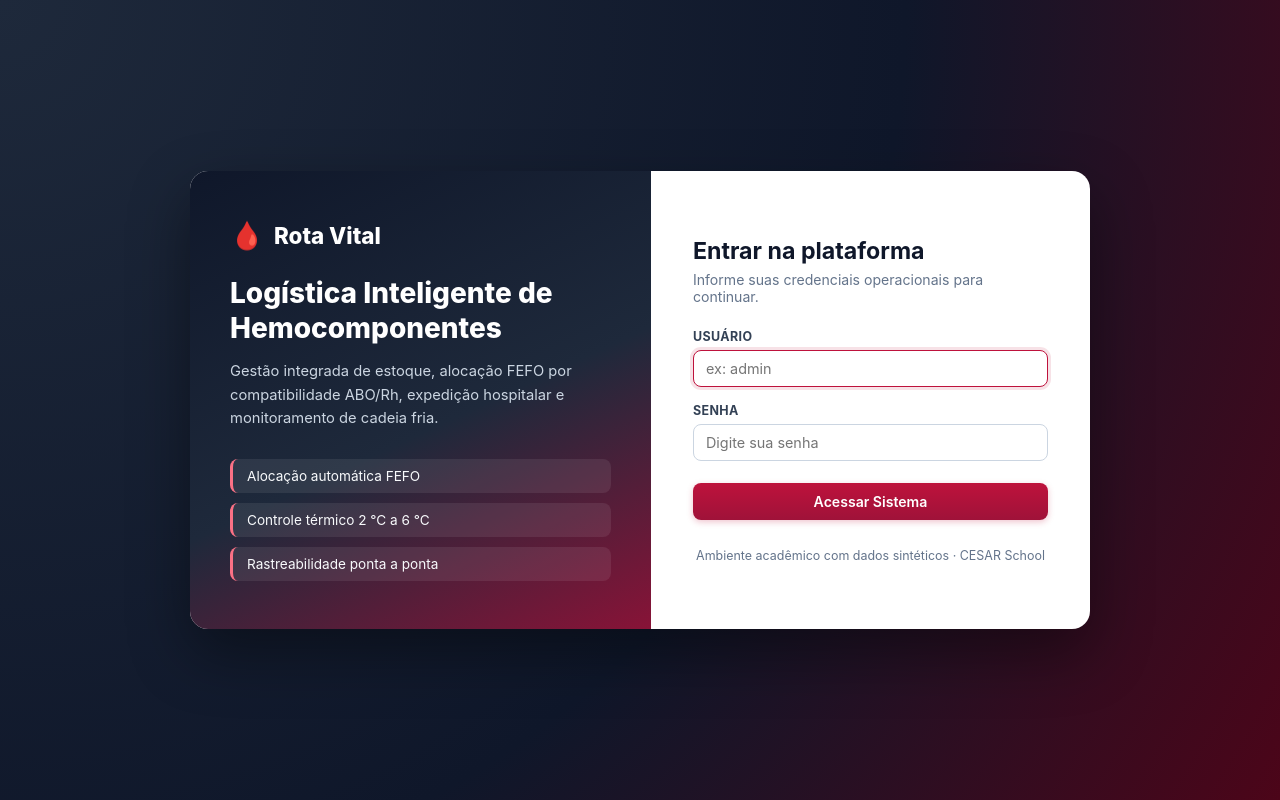
After one commit to Lucas-Alves123/PI2, a Spring Boot app: page /login in a window 1280 px wide. The commit adds this page. Run offline with Spring Boot 4, Linux system fonts and the light colour scheme; some of the project's set-up classes (security, data sources, template engines, error pages and the like) are left out, and stand-ins take their place.

Commit message:
feat(ui): adiciona tela de login propria do Rota Vital e refina visual das telas

```diff
--- /dev/null
+++ b/src/main/java/br/cesar/rotavital/identidade/apresentacao/LoginController.java
@@ -0,0 +1,13 @@
+package br.cesar.rotavital.identidade.apresentacao;
+
+import org.springframework.stereotype.Controller;
+import org.springframework.web.bind.annotation.GetMapping;
+
+@Controller
+public class LoginController {
+
+    @GetMapping("/login")
+    public String login() {
+        return "login";
+    }
+}
--- a/src/main/java/br/cesar/rotavital/identidade/apresentacao/SecurityConfig.java
+++ b/src/main/java/br/cesar/rotavital/identidade/apresentacao/SecurityConfig.java
@@ -21,6 +21,7 @@ public class SecurityConfig {
                 .anyRequest().authenticated()
             )
             .formLogin(form -> form
+                .loginPage("/login")
                 .defaultSuccessUrl("/", true)
                 .permitAll()
             )
--- a/src/main/resources/static/css/estilo.css
+++ b/src/main/resources/static/css/estilo.css
@@ -1,22 +1,26 @@
 :root {
-  --primary: #1565c0;
-  --primary-dark: #0d47a1;
-  --secondary: #c62828;
-  --bg: #f4f6f8;
+  --primary: #be123c;
+  --primary-dark: #9f1239;
+  --primary-soft: #fff1f2;
+  --accent: #0f172a;
+  --bg: #f1f5f9;
   --card-bg: #ffffff;
-  --text: #263238;
-  --text-muted: #607d8b;
-  --border: #cfd8dc;
-  --success: #2e7d32;
-  --warning: #f57f17;
-  --danger: #d32f2f;
+  --text: #0f172a;
+  --text-muted: #64748b;
+  --border: #e2e8f0;
+  --success: #15803d;
+  --warning: #b45309;
+  --danger: #b91c1c;
+  --radius: 12px;
+  --shadow-sm: 0 1px 2px rgba(15, 23, 42, 0.05);
+  --shadow-md: 0 4px 16px rgba(15, 23, 42, 0.08);
 }
 
 * {
   box-sizing: border-box;
   margin: 0;
   padding: 0;
-  font-family: -apple-system, BlinkMacSystemFont, "Segoe UI", Roboto, Helvetica, Arial, sans-serif;
+  font-family: "Inter", -apple-system, BlinkMacSystemFont, "Segoe UI", Roboto, sans-serif;
 }
 
 body {
@@ -24,202 +28,418 @@ body {
   color: var(--text);
   display: flex;
   min-height: 100vh;
+  -webkit-font-smoothing: antialiased;
 }
 
-/* Sidebar */
 aside.sidebar {
-  width: 250px;
-  background-color: #1e293b;
+  width: 260px;
+  background: linear-gradient(180deg, #0f172a 0%, #1e293b 100%);
   color: #fff;
   display: flex;
   flex-direction: column;
+  box-shadow: 4px 0 24px rgba(15, 23, 42, 0.12);
+  flex-shrink: 0;
 }
 
 aside.sidebar .brand {
-  padding: 20px;
-  font-size: 1.25rem;
-  font-weight: bold;
-  border-bottom: 1px solid #334155;
+  padding: 24px 22px;
+  font-size: 1.3rem;
+  font-weight: 700;
+  letter-spacing: -0.02em;
+  border-bottom: 1px solid rgba(255, 255, 255, 0.08);
   display: flex;
   align-items: center;
   gap: 10px;
 }
 
 aside.sidebar .brand span.logo-icon {
-  color: #ef4444;
-  font-size: 1.5rem;
+  font-size: 1.45rem;
 }
 
 aside.sidebar nav {
   flex: 1;
-  padding: 20px 0;
+  padding: 18px 12px;
+  display: flex;
+  flex-direction: column;
+  gap: 4px;
 }
 
 aside.sidebar nav a {
-  display: block;
-  padding: 12px 20px;
+  display: flex;
+  align-items: center;
+  gap: 10px;
+  padding: 11px 14px;
   color: #94a3b8;
   text-decoration: none;
   font-weight: 500;
-  transition: all 0.2s;
+  font-size: 0.92rem;
+  border-radius: 8px;
+  transition: all 0.18s ease;
 }
 
-aside.sidebar nav a:hover,
-aside.sidebar nav a.active {
-  background-color: #0f172a;
-  color: #fff;
-  border-left: 4px solid #3b82f6;
+aside.sidebar nav a:hover {
+  background-color: rgba(255, 255, 255, 0.07);
+  color: #f8fafc;
 }
 
-/* Main Content */
+aside.sidebar nav a.active {
+  background: linear-gradient(90deg, #be123c 0%, #9f1239 100%);
+  color: #fff;
+  box-shadow: 0 4px 12px rgba(190, 18, 60, 0.35);
+}
+
 main.content {
   flex: 1;
-  padding: 30px;
+  padding: 32px 36px;
   overflow-y: auto;
+  max-width: 1440px;
 }
 
 header.topbar {
   display: flex;
   justify-content: space-between;
   align-items: center;
-  margin-bottom: 25px;
+  margin-bottom: 28px;
+  padding-bottom: 18px;
+  border-bottom: 1px solid var(--border);
 }
 
 header.topbar h1 {
-  font-size: 1.5rem;
-  color: #0f172a;
+  font-size: 1.55rem;
+  font-weight: 700;
+  letter-spacing: -0.02em;
+  color: var(--accent);
 }
 
 .user-badge {
-  background-color: #e2e8f0;
-  padding: 6px 12px;
-  border-radius: 20px;
-  font-size: 0.85rem;
+  background-color: #fff;
+  color: var(--accent);
+  border: 1px solid var(--border);
+  padding: 7px 14px;
+  border-radius: 999px;
+  font-size: 0.84rem;
   font-weight: 600;
+  box-shadow: var(--shadow-sm);
 }
 
-/* Cards Grid */
 .cards-grid {
   display: grid;
-  grid-template-columns: repeat(auto-fit, minmax(220px, 1fr));
-  gap: 20px;
-  margin-bottom: 30px;
+  grid-template-columns: repeat(auto-fit, minmax(210px, 1fr));
+  gap: 18px;
+  margin-bottom: 24px;
 }
 
 .card {
   background: var(--card-bg);
-  padding: 20px;
-  border-radius: 8px;
+  padding: 22px;
+  border-radius: var(--radius);
   border: 1px solid var(--border);
-  box-shadow: 0 1px 3px rgba(0,0,0,0.05);
+  border-top: 3px solid #334155;
+  box-shadow: var(--shadow-sm);
+  transition: transform 0.15s ease, box-shadow 0.15s ease;
 }
 
+.card:hover {
+  transform: translateY(-2px);
+  box-shadow: var(--shadow-md);
+}
+
+.card.success { border-top-color: var(--success); }
+.card.warning { border-top-color: #d97706; }
+.card.danger { border-top-color: var(--primary); }
+
 .card .title {
-  font-size: 0.85rem;
+  font-size: 0.76rem;
   color: var(--text-muted);
   text-transform: uppercase;
-  font-weight: 600;
+  letter-spacing: 0.05em;
+  font-weight: 700;
   margin-bottom: 10px;
 }
 
 .card .value {
-  font-size: 2rem;
-  font-weight: bold;
-  color: var(--primary-dark);
+  font-size: 2.1rem;
+  font-weight: 800;
+  letter-spacing: -0.03em;
+  color: var(--accent);
 }
 
-.card.danger .value { color: var(--danger); }
+.card.danger .value { color: var(--primary); }
 .card.warning .value { color: var(--warning); }
 .card.success .value { color: var(--success); }
 
-/* Tables */
+h2 {
+  font-size: 1.15rem;
+  font-weight: 700;
+  color: var(--accent);
+  margin-bottom: 12px;
+}
+
 table.data-table {
   width: 100%;
   border-collapse: collapse;
   background: #fff;
-  border-radius: 8px;
+  border-radius: var(--radius);
   overflow: hidden;
   border: 1px solid var(--border);
-  margin-top: 15px;
+  box-shadow: var(--shadow-sm);
+  margin-top: 12px;
+  margin-bottom: 24px;
 }
 
 table.data-table th,
 table.data-table td {
-  padding: 12px 16px;
+  padding: 13px 16px;
   text-align: left;
-  border-bottom: 1px solid #e2e8f0;
-  font-size: 0.9rem;
+  border-bottom: 1px solid #f1f5f9;
+  font-size: 0.89rem;
 }
 
 table.data-table th {
   background-color: #f8fafc;
-  font-weight: 600;
+  font-weight: 700;
+  font-size: 0.78rem;
+  text-transform: uppercase;
+  letter-spacing: 0.04em;
   color: #475569;
 }
 
-table.data-table tr:hover {
-  background-color: #f1f5f9;
+table.data-table tbody tr:hover {
+  background-color: #f8fafc;
 }
 
-/* Badges */
+table.data-table tbody tr:last-child td {
+  border-bottom: none;
+}
+
 .badge {
   display: inline-block;
-  padding: 4px 8px;
-  border-radius: 4px;
-  font-size: 0.75rem;
-  font-weight: 600;
+  padding: 4px 10px;
+  border-radius: 999px;
+  font-size: 0.73rem;
+  font-weight: 700;
+  letter-spacing: 0.02em;
 }
-.badge-disponivel, .badge-atendida, .badge-entregue { background: #dcfce7; color: #166534; }
-.badge-reservada, .badge-parcialmente_atendida { background: #fef9c3; color: #854d0e; }
-.badge-pendente, .badge-preparando { background: #e0f2fe; color: #075985; }
-.badge-alerta, .badge-cancelada, .badge-vencida { background: #fee2e2; color: #991b1b; }
 
-/* Forms */
+.badge-disponivel, .badge-atendida, .badge-entregue, .badge-concluida {
+  background: #dcfce7;
+  color: #166534;
+}
+
+.badge-reservada, .badge-parcialmente_atendida, .badge-em_transito, .badge-em_expedicao {
+  background: #fef3c7;
+  color: #92400e;
+}
+
+.badge-pendente, .badge-preparando {
+  background: #e0f2fe;
+  color: #075985;
+}
+
+.badge-alerta, .badge-cancelada, .badge-vencida, .badge-descartada {
+  background: #ffe4e6;
+  color: #9f1239;
+}
+
 form.compact-form {
   background: #fff;
-  padding: 20px;
-  border-radius: 8px;
+  padding: 22px;
+  border-radius: var(--radius);
   border: 1px solid var(--border);
-  margin-bottom: 25px;
+  box-shadow: var(--shadow-sm);
+  margin-bottom: 26px;
   display: grid;
-  grid-template-columns: repeat(auto-fit, minmax(180px, 1fr));
-  gap: 15px;
+  grid-template-columns: repeat(auto-fit, minmax(175px, 1fr));
+  gap: 16px;
   align-items: flex-end;
 }
 
 .form-group label {
   display: block;
-  font-size: 0.8rem;
-  font-weight: 600;
-  margin-bottom: 5px;
-  color: #475569;
+  font-size: 0.78rem;
+  font-weight: 700;
+  margin-bottom: 6px;
+  color: #334155;
+  text-transform: uppercase;
+  letter-spacing: 0.03em;
 }
 
 .form-group input,
 .form-group select {
   width: 100%;
-  padding: 8px 12px;
+  padding: 9px 12px;
   border: 1px solid #cbd5e1;
-  border-radius: 4px;
+  border-radius: 8px;
   font-size: 0.9rem;
+  color: var(--text);
+  background: #fff;
+  transition: border-color 0.15s, box-shadow 0.15s;
+}
+
+.form-group input:focus,
+.form-group select:focus {
+  outline: none;
+  border-color: var(--primary);
+  box-shadow: 0 0 0 3px rgba(190, 18, 60, 0.12);
 }
 
 button.btn-primary {
-  background: var(--primary);
+  background: linear-gradient(180deg, #be123c 0%, #9f1239 100%);
   color: #fff;
   border: none;
-  padding: 10px 16px;
-  border-radius: 4px;
+  padding: 10px 18px;
+  border-radius: 8px;
   font-weight: 600;
+  font-size: 0.88rem;
   cursor: pointer;
-  transition: background 0.2s;
+  transition: transform 0.12s ease, box-shadow 0.15s ease, filter 0.15s ease;
+  box-shadow: 0 2px 6px rgba(190, 18, 60, 0.25);
 }
 
 button.btn-primary:hover {
-  background: var(--primary-dark);
+  filter: brightness(1.06);
+  transform: translateY(-1px);
+  box-shadow: 0 4px 12px rgba(190, 18, 60, 0.32);
 }
 
 button.btn-sm {
-  padding: 4px 8px;
-  font-size: 0.8rem;
+  padding: 6px 11px;
+  font-size: 0.78rem;
 }
+
+body.login-body {
+  background: radial-gradient(circle at top left, #1e293b 0%, #0f172a 60%, #4c0519 100%);
+  display: flex;
+  align-items: center;
+  justify-content: center;
+  padding: 24px;
+}
+
+.login-wrapper {
+  width: 100%;
+  max-width: 900px;
+  background: #fff;
+  border-radius: 18px;
+  overflow: hidden;
+  display: grid;
+  grid-template-columns: 1.05fr 1fr;
+  box-shadow: 0 24px 60px rgba(0, 0, 0, 0.4);
+}
+
+.login-brand-panel {
+  background: linear-gradient(155deg, #0f172a 0%, #1e293b 55%, #881337 100%);
+  color: #fff;
+  padding: 48px 40px;
+  display: flex;
+  flex-direction: column;
+  justify-content: center;
+}
+
+.login-logo {
+  display: flex;
+  align-items: center;
+  gap: 10px;
+  font-size: 1.4rem;
+  font-weight: 800;
+  margin-bottom: 24px;
+}
+
+.login-drop {
+  font-size: 1.7rem;
+}
+
+.login-brand-panel h1 {
+  font-size: 1.75rem;
+  line-height: 1.25;
+  margin-bottom: 14px;
+  font-weight: 800;
+}
+
+.login-brand-panel p {
+  font-size: 0.92rem;
+  line-height: 1.6;
+  color: #cbd5e1;
+  margin-bottom: 28px;
+}
+
+.login-highlights {
+  display: flex;
+  flex-direction: column;
+  gap: 10px;
+}
+
+.highlight-item {
+  font-size: 0.85rem;
+  color: #f8fafc;
+  background: rgba(255, 255, 255, 0.08);
+  padding: 9px 14px;
+  border-radius: 8px;
+  border-left: 3px solid #fb7185;
+}
+
+.login-form-panel {
+  padding: 48px 42px;
+  display: flex;
+  flex-direction: column;
+  justify-content: center;
+}
+
+.login-form-panel h2 {
+  font-size: 1.45rem;
+  margin-bottom: 6px;
+}
+
+.login-subtitle {
+  font-size: 0.88rem;
+  color: var(--text-muted);
+  margin-bottom: 24px;
+}
+
+.login-form {
+  display: flex;
+  flex-direction: column;
+  gap: 16px;
+}
+
+.btn-login {
+  width: 100%;
+  padding: 12px;
+  font-size: 0.95rem;
+  margin-top: 6px;
+}
+
+.alert-error {
+  background: #ffe4e6;
+  color: #9f1239;
+  padding: 10px 14px;
+  border-radius: 8px;
+  font-size: 0.85rem;
+  font-weight: 600;
+  margin-bottom: 16px;
+}
+
+.alert-success {
+  background: #dcfce7;
+  color: #166534;
+  padding: 10px 14px;
+  border-radius: 8px;
+  font-size: 0.85rem;
+  font-weight: 600;
+  margin-bottom: 16px;
+}
+
+.login-footer {
+  margin-top: 28px;
+  font-size: 0.78rem;
+  color: var(--text-muted);
+  text-align: center;
+}
+
+@media (max-width: 780px) {
+  .login-wrapper {
+    grid-template-columns: 1fr;
+  }
+  .login-brand-panel {
+    display: none;
+  }
+}
--- /dev/null
+++ b/src/main/resources/templates/login.html
@@ -0,0 +1,54 @@
+<!DOCTYPE html>
+<html lang="pt-BR" xmlns:th="http://www.thymeleaf.org">
+<head>
+  <meta charset="UTF-8">
+  <meta name="viewport" content="width=device-width, initial-scale=1.0">
+  <title>Rota Vital | Acesso ao Sistema</title>
+  <link rel="stylesheet" th:href="@{/css/estilo.css}">
+</head>
+<body class="login-body">
+  <div class="login-wrapper">
+    <div class="login-brand-panel">
+      <div class="login-logo">
+        <span class="login-drop">&#129656;</span>
+        <span>Rota Vital</span>
+      </div>
+      <h1>Logística Inteligente de Hemocomponentes</h1>
+      <p>Gestão integrada de estoque, alocação FEFO por compatibilidade ABO/Rh, expedição hospitalar e monitoramento de cadeia fria.</p>
+      <div class="login-highlights">
+        <div class="highlight-item">Alocação automática FEFO</div>
+        <div class="highlight-item">Controle térmico 2 °C a 6 °C</div>
+        <div class="highlight-item">Rastreabilidade ponta a ponta</div>
+      </div>
+    </div>
+
+    <div class="login-form-panel">
+      <h2>Entrar na plataforma</h2>
+      <p class="login-subtitle">Informe suas credenciais operacionais para continuar.</p>
+
+      <div th:if="${param.error}" class="alert-error">
+        Usuário ou senha inválidos. Tente novamente.
+      </div>
+      <div th:if="${param.logout}" class="alert-success">
+        Sessão encerrada com sucesso.
+      </div>
+
+      <form th:action="@{/login}" method="post" class="login-form">
+        <div class="form-group">
+          <label for="username">Usuário</label>
+          <input id="username" type="text" name="username" placeholder="ex: admin" required autofocus>
+        </div>
+        <div class="form-group">
+          <label for="password">Senha</label>
+          <input id="password" type="password" name="password" placeholder="Digite sua senha" required>
+        </div>
+        <button type="submit" class="btn-primary btn-login">Acessar Sistema</button>
+      </form>
+
+      <div class="login-footer">
+        Ambiente acadêmico com dados sintéticos · CESAR School
+      </div>
+    </div>
+  </div>
+</body>
+</html>
```
